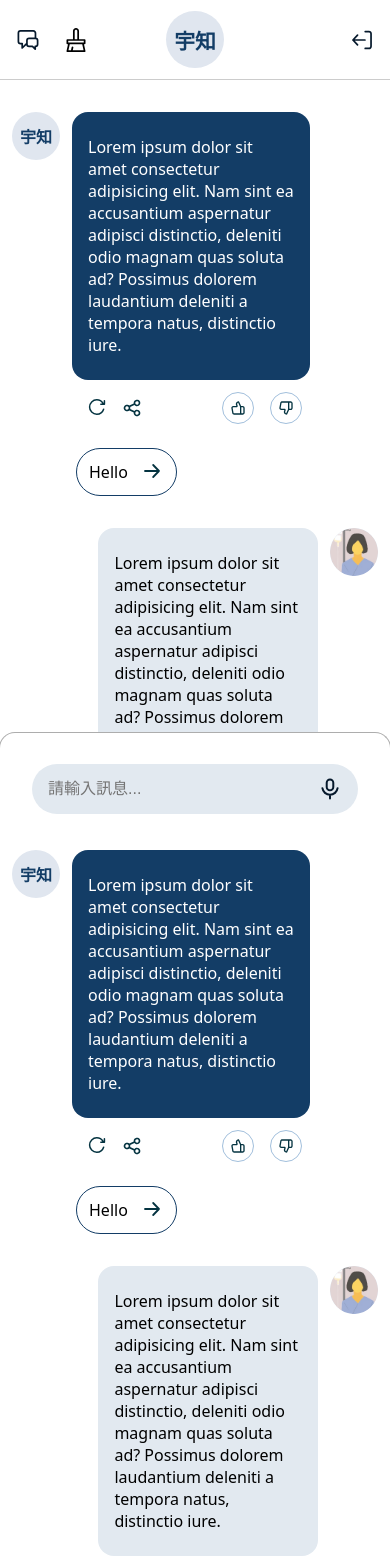
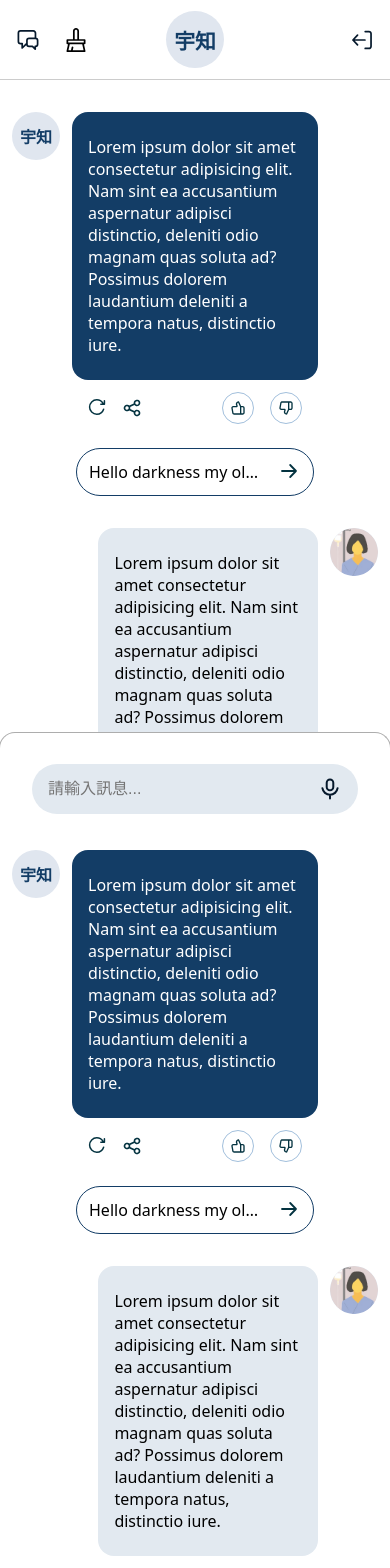
Before and after one commit to ChienChihYeh/oncogen-ai-concept, a Vue app: page /chatroom in a window 390 px wide. Shown: the top 1568 px of the page. Built offline with nearby package versions, Linux system fonts and the light colour scheme.

Commit message:
fixed styles to handle message edge case

```diff
--- a/src/components/ChatroomDialog.vue
+++ b/src/components/ChatroomDialog.vue
@@ -4,15 +4,19 @@ import DialogBox from './DialogBox.vue'
 
 const mockMessage =
   'Lorem ipsum dolor sit amet consectetur adipisicing elit. Nam sint ea accusantium aspernatur adipisci distinctio, deleniti odio magnam quas soluta ad? Possimus dolorem laudantium deleniti a tempora natus, distinctio iure.'
+
+// const mockMessage = 'aaaaaaaaaaaaaaaaaaaaaaaaaaaaaaaaaaaaaaaaaaaaaaaaaaaaaaaaaaaaaaaaaa'
+const suggestion =
+  "Hello darkness my old friend. I've come to talk with you again. Because a vision softly creeping. Left its seeds while I was sleeping"
 </script>
 
 <template>
   <div class="chatroom-dialogs">
-    <DialogBox sender="bot" suggestion="Hello" :message="mockMessage" />
+    <DialogBox sender="bot" :suggestion="suggestion" :message="mockMessage" />
     <DialogBox sender="user" :message="mockMessage" />
-    <DialogBox sender="bot" suggestion="Hello" :message="mockMessage" />
+    <DialogBox sender="bot" :suggestion="suggestion" :message="mockMessage" />
     <DialogBox sender="user" :message="mockMessage" />
-    <DialogBox sender="bot" suggestion="Hello" :message="mockMessage" />
+    <DialogBox sender="bot" :suggestion="suggestion" :message="mockMessage" />
     <DialogBox sender="user" :message="mockMessage" />
   </div>
   <DialogInput />
--- a/src/components/DialogBox.vue
+++ b/src/components/DialogBox.vue
@@ -34,7 +34,6 @@ defineProps<Props>()
   width: 100%;
   display: flex;
   align-items: flex-start;
-
   gap: 1rem;
 }
 
@@ -47,6 +46,9 @@ defineProps<Props>()
   width: max-content;
   padding: 1.5rem 1rem;
   border-radius: 1rem;
+  word-wrap: break-word;
+  white-space: normal;
+  overflow-wrap: break-word;
 }
 
 .bot {
@@ -84,7 +86,7 @@ defineProps<Props>()
 
 .dialog-suggestion {
   border: #133d66;
-  max-width: calc(100% - 4rem);
+  max-width: calc(100% - 8rem);
   width: max-content;
   text-wrap: nowrap;
   white-space: nowrap;
@@ -118,5 +120,9 @@ defineProps<Props>()
   .dialog-box {
     gap: 0.75rem;
   }
+
+  .bot {
+    max-width: calc(100% - 7.5rem);
+  }
 }
 </style>
```
